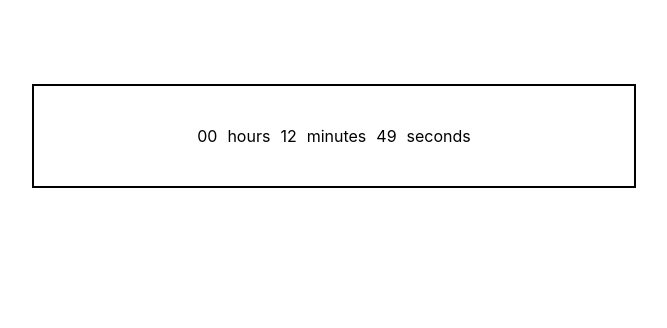
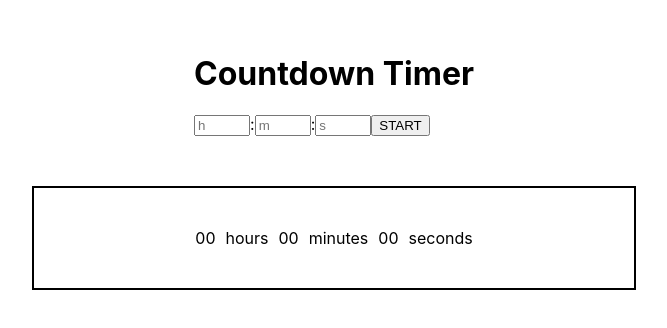
Before and after one commit to paty-oliveira/web-playground, a React (Create React App) app in the folder challenges/countdown-timer/: page / in a window 1280 px wide. Shown: the part 264-592 px from the top of the page, without its empty margins (306-973 px from the left). Built offline with nearby package versions, Linux system fonts and the light colour scheme.

Commit message:
Update Countdown Timer

```diff
--- a/challenges/countdown-timer/src/App.css
+++ b/challenges/countdown-timer/src/App.css
@@ -6,4 +6,9 @@
   display: flex;
   align-items: center;
   justify-content: center;
+  flex-direction: column;
 }
+
+.user-input {
+  padding: 50px;
+}
--- a/challenges/countdown-timer/src/App.js
+++ b/challenges/countdown-timer/src/App.js
@@ -1,12 +1,79 @@
 import './App.css';
 import {CountDownTimer} from "./timer/CountDownTimer";
+import {useState} from "react";
+import {convertHumanTimeToMilliseconds} from "./utils/DateInputUtils";
 
 function App() {
-  return (
+
+    const [hour, setHour] = useState('00');
+    const [minutes, setMinutes] = useState('00');
+    const [seconds, setSeconds] = useState('00');
+    const [milliSecondsTime, setMilliSecondsTime] = useState(0);
+    const [showCountdownPanel, setShowCountdownPanel] = useState(true);
+
+    const handleHourChange = (event) => {
+        setHour(event.target.value);
+    }
+
+    const handleMinutesChange = (event) => {
+        setMinutes(event.target.value);
+    }
+
+    const handleSecondsChange = (event) => {
+        setSeconds(event.target.value);
+    }
+
+    const handleStarOrPauseClick = () => {
+        setMilliSecondsTime(convertHumanTimeToMilliseconds(hour, minutes, seconds));
+        setShowCountdownPanel(!showCountdownPanel);
+    };
+
+    const handleResetClick = () => {
+
+    }
+
+    return (
     <div className="App">
-      <CountDownTimer countdownTimestampMs={1675195200000}/>
+        <div className="user-input">
+            <h1>Countdown Timer</h1>
+            <span>
+                <input
+                    type="number"
+                    placeholder="h"
+                    name="hours-input"
+                    min="0"
+                    max="24"
+                    onChange={handleHourChange}
+                />
+            </span>
+            <span>:</span>
+            <span>
+                <input
+                    type="number"
+                    placeholder="m"
+                    name="minutes-input"
+                    min="0"
+                    max="60"
+                    onChange={handleMinutesChange}
+                />
+            </span>
+            <span>:</span>
+            <span>
+                <input
+                    type="number"
+                    placeholder="s"
+                    name="seconds-input"
+                    min="0"
+                    max="60"
+                    onChange={handleSecondsChange}
+                />
+            </span>
+            <button onClick={handleStarOrPauseClick}>{showCountdownPanel ? 'START' : 'PAUSE'}</button>
+            {!showCountdownPanel && <button onClick={handleResetClick}>RESET</button>}
+        </div>
+        <CountDownTimer countdownTimestampMs={milliSecondsTime}/>
     </div>
-  );
+    );
 }
 
 export default App;
--- /dev/null
+++ b/challenges/countdown-timer/src/utils/DateInputUtils.js
@@ -0,0 +1,7 @@
+export const convertHumanTimeToMilliseconds = (hour, minutes, seconds) => {
+    const now = new Date();
+    now.setHours(parseInt(hour));
+    now.setMinutes(parseInt(minutes));
+    now.setSeconds(parseInt(seconds));
+    return now.getTime();
+}
```
